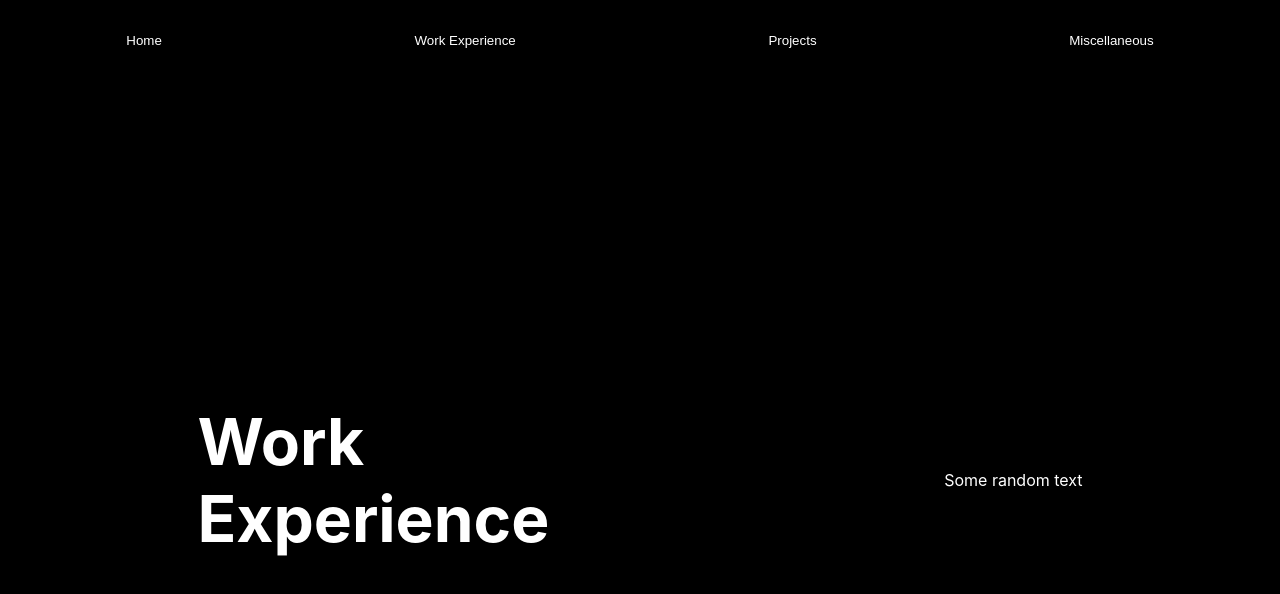
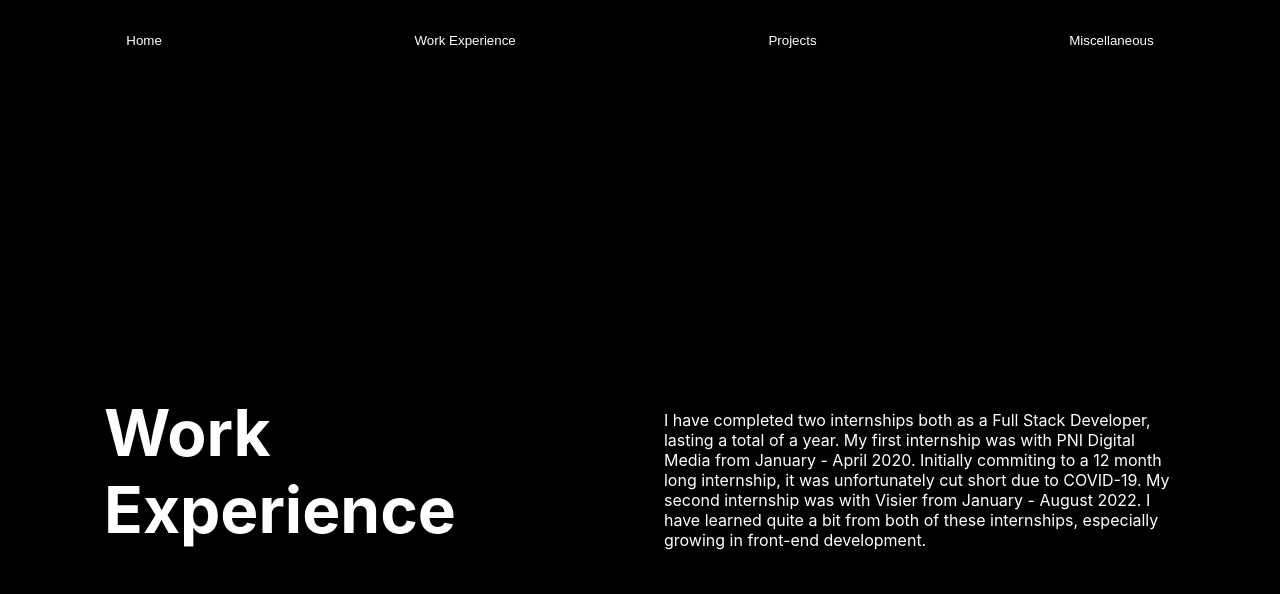
Before and after one commit to aditya000028/portfolio, a React (Create React App) app: page /work-experience in a window 1280 px wide. Shown: the top 594 px of the page. Built offline with nearby package versions, Linux system fonts and the light colour scheme; no server answers; what aws-amplify would draw is missing.

Commit message:
Refactored string usage and adjusted css

```diff
--- a/src/components/page-greeting/pageGreeting.module.css
+++ b/src/components/page-greeting/pageGreeting.module.css
@@ -20,6 +20,8 @@
 .pageGreeting .description {
   display: flex;
   align-items: center;
+  width: 40%;
+  justify-content: flex-end;
 }
 
 .pageGreeting .content .mainText {
--- a/src/pages/work-experience/WorkExperience.js
+++ b/src/pages/work-experience/WorkExperience.js
@@ -5,8 +5,8 @@ import { WORK_EXPERIENCE_GREETING } from '../../strings';
 function WorkExperiencePage() {
 
   const WORK_EXPERIENCE_TEXT = [
-    "Work",
-    "Experience"
+    WORK_EXPERIENCE_GREETING.WORK,
+    WORK_EXPERIENCE_GREETING.EXPERIENCE
   ];
 
   return (
--- a/src/strings.js
+++ b/src/strings.js
@@ -39,5 +39,5 @@ export const CONTACT_ME = {
 export const WORK_EXPERIENCE_GREETING = {
   WORK: "Work",
   EXPERIENCE: "Experience",
-  DESCRIPTION: "Some random text"
+  DESCRIPTION: "I have completed two internships both as a Full Stack Developer, lasting a total of a year. My first internship was with PNI Digital Media from January - April 2020. Initially commiting to a 12 month long internship, it was unfortunately cut short due to COVID-19. My second internship was with Visier from January - August 2022. I have learned quite a bit from both of these internships, especially growing in front-end development."
 }
```
